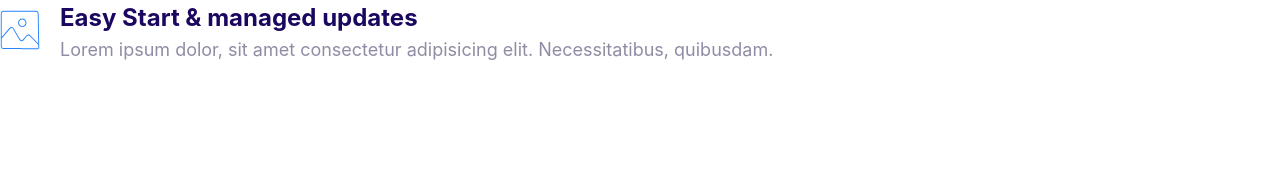
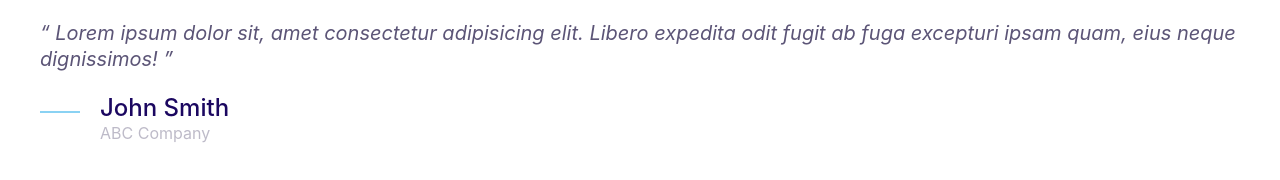
Before and after one commit to kurtice/moshify, a plain HTML site: page index.html in a window 1280 px wide. Drawn offline with Linux system fonts and the light colour scheme.

Commit message:
Build quote component.

```diff
--- a/css/styles.css
+++ b/css/styles.css
@@ -6,6 +6,7 @@
   --color-accent: #ff3400;
   --color-heading: #1b0760;
   --color-body: #918ca4;
+  --color-body-darker: #5c5577;
   --color-border: #ccc;
   --border-radius: 30px;
 }
@@ -384,3 +385,45 @@ a {
 .media__image {
   margin-top: 1rem;
 }
+
+.quote {
+  font-style: 3rem;
+  font-style: italic;
+  color: var(--color-body-darker);
+  line-height: 1.3;
+}
+.quote__text::before {
+  content: open-quote;
+}
+.quote__text::after {
+  content: close-quote;
+}
+
+.quote__line {
+  position: relative;
+  bottom: 10px;
+}
+
+.quote__author {
+  font-size: 3rem;
+  font-weight: 500;
+  font-style: normal;
+}
+
+.quote__organization {
+  font-size: 2rem;
+  opacity: 0.4;
+  font-style: normal;
+}
+
+@media screen and (min-width: 1024px) {
+  .quote {
+    font-size: 2rem;
+  }
+  .quote__author {
+    font-size: 2.4rem;
+  }
+  .quote__organization {
+    font-size: 1.6rem;
+  }
+}
--- a/index.html
+++ b/index.html
@@ -9,19 +9,25 @@
     <link rel="stylesheet" href="./css/styles.css" />
   </head>
   <body>
+    <blockquote class="quote">
+      <p class="quote__text">
+        Lorem ipsum dolor sit, amet consectetur adipisicing elit. Libero
+        expedita odit fugit ab fuga excepturi ipsam quam, eius neque
+        dignissimos!
+      </p>
+      <footer>
         <div class="media">
           <div class="media__image">
-        <svg class="icon icon--primary">
-          <use xlink:href="images/sprite.svg#snap"></use>
+            <svg class="icon icon--primary quote__line">
+              <use xlink:href="images/sprite.svg#line"></use>
             </svg>
           </div>
           <div class="media__body">
-        <h3 class="media__title">Easy Start & managed updates</h3>
-        <p>
-          Lorem ipsum dolor, sit amet consectetur adipisicing elit.
-          Necessitatibus, quibusdam.
-        </p>
+            <h3 class="media__title quote__author">John Smith</h3>
+            <p class="quote__organization">ABC Company</p>
           </div>
         </div>
+      </footer>
+    </blockquote>
   </body>
 </html>
```
Also changed, not shown: components/quotes.html (added, +19 -0 lines). Lines whose indentation alone changed are shown as unchanged.
